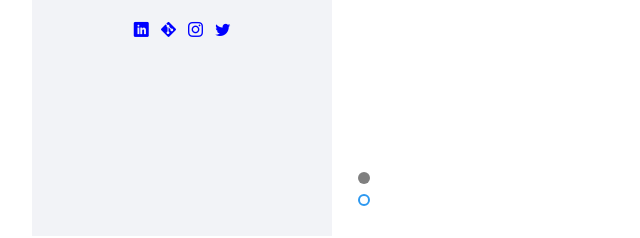
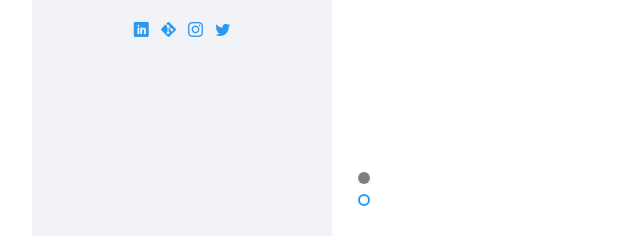
Before and after one commit to JAMSHID12/my_portfolio, a plain HTML site: page index.html in a window 1280 px wide. Shown: the part 564-802 px from the top of the page, 23-663 px from the left. Drawn offline with nearby package versions, Linux system fonts and the light colour scheme; files whose address does not match are found by name; a web font is replaced by a local one.

Commit message:
code updaetd

```diff
--- a/index.html
+++ b/index.html
@@ -79,11 +79,11 @@
 
 					<ul>
 						<li><a href="https://www.linkedin.com/in/jamshid-ct-730a4b1b8" target="_blank">
-								<i class="icon-linkedin2" style="color: blue;"></i>
+								<i class="icon-linkedin2" style="color: #2c98f0;"></i>
 							</a></li>
-						<li><a href="https://github.com/JAMSHID12" target="_blank"><i class="icon-git" style="color: blue;"></i></a></li>
-						<li><a href="https://www.instagram.com/jamshi_d_ct?igsh=MWtocHU5NGpvcnVnZw%3D%3D&utm_source=qr" target="_blank"><i class="icon-instagram" style="color: blue;"></i></a></li>
-						<li><a href="#"><i class="icon-twitter2" style="color: blue;"></i></a></li>
+						<li><a href="https://github.com/JAMSHID12" target="_blank"><i class="icon-git" style="color: #2c98f0;"></i></a></li>
+						<li><a href="https://www.instagram.com/jamshi_d_ct?igsh=MWtocHU5NGpvcnVnZw%3D%3D&utm_source=qr" target="_blank"><i class="icon-instagram" style="color: #2c98f0;"></i></a></li>
+						<li><a href="#"><i class="icon-twitter2" style="color: #2c98f0;"></i></a></li>
 					</ul>
 				</div>
 
```
